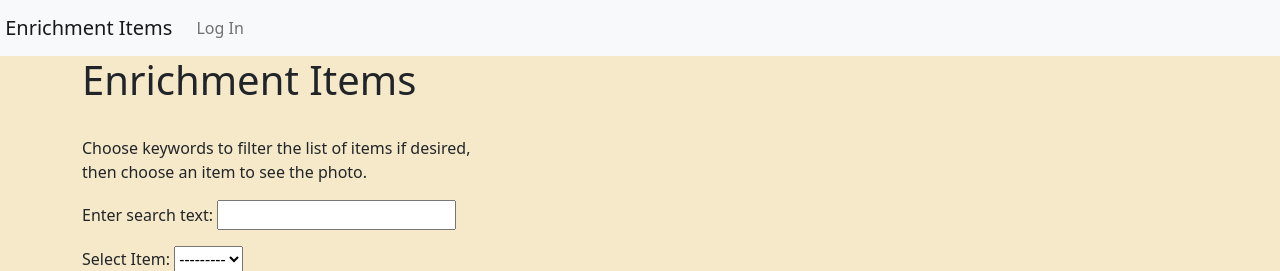
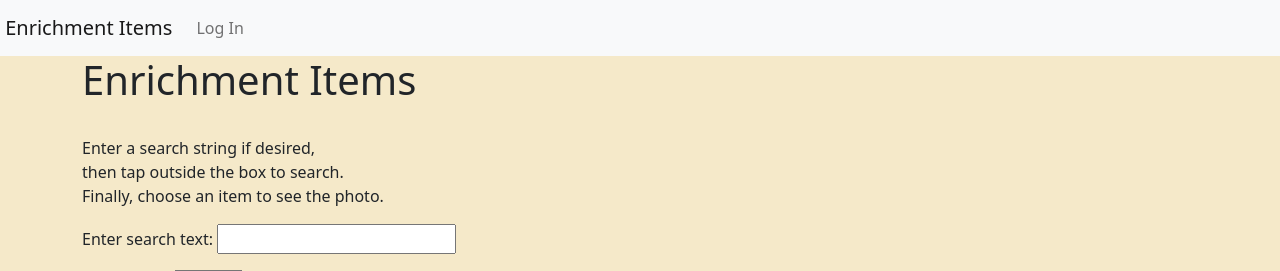
Before and after one commit to cfmays/Ents, a Django app: page / in a window 1280 px wide. Shown: the top 271 px of the page. Run offline with Django 3.2, Linux system fonts and the light colour scheme; data that the repository does not hold is empty.

Commit message:
fixed instructions

```diff
--- a/ents/ents/templates/index.html
+++ b/ents/ents/templates/index.html
@@ -6,7 +6,7 @@
 <form action="{% url 'index' %}" method="post">
     {% csrf_token %}
     <h1> Enrichment Items</h1>
-    <p><br>Choose keywords to filter the list of items if desired,<br>then choose an item to see the photo.<br></p>
+    <p><br>Enter a search string if desired,<br>then tap outside the box to search.<br>Finally, choose an item to see the photo.<br></p>
     {{ form.as_p }}
     <img id="image-1" src="" class="img-fluid" alt="..." >
     {% comment %} <input type="submit" value="Submit"> {% endcomment %}
```
